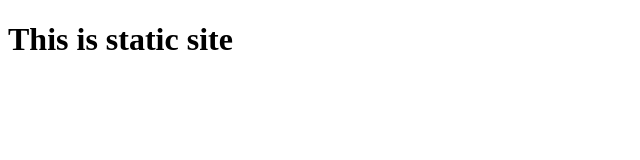
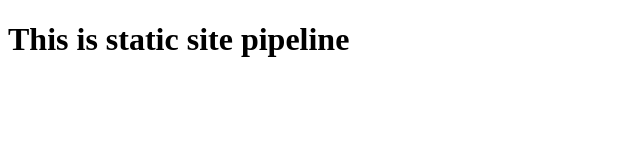
Before and after one commit to gowtham-rajolu/static_site, a plain HTML site: page index.html in a window 1280 px wide. Shown: the whole page, without its empty margins (0-640 px from the left). Drawn offline with Linux system fonts and the light colour scheme.

```diff
--- a/index.html
+++ b/index.html
@@ -6,6 +6,6 @@
     <title>Document</title>
 </head>
 <body>
-    <h1>This is static site</h1>
+    <h1>This is static site pipeline</h1>
 </body>
 </html>
```
Also changed, not shown: 3 other files.
